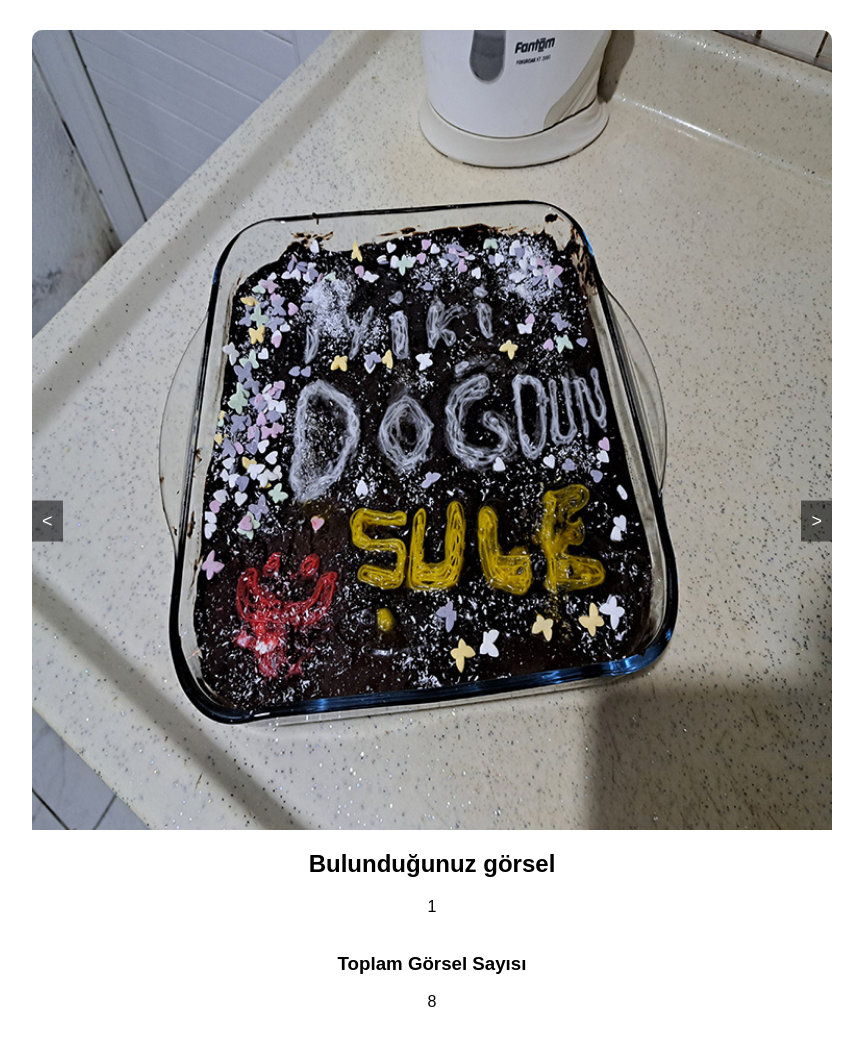
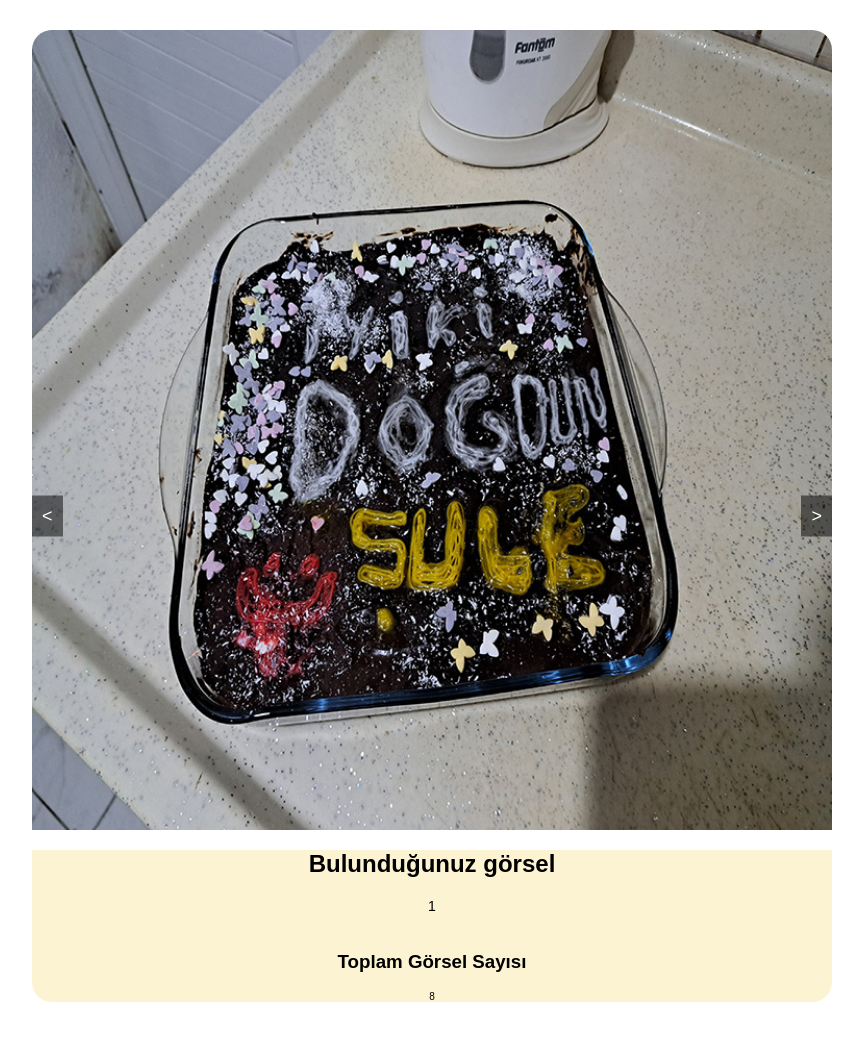
Before and after one commit to suleymandoan/Webpage, a plain HTML site: page index.html in a window 1280 px wide. Shown: the whole page, without its empty margins (208-1071 px from the left). Drawn offline with Linux system fonts and the light colour scheme.

Commit message:
Update index.html

```diff
--- a/index.html
+++ b/index.html
@@ -19,7 +19,7 @@
             max-width:800px;
             margin:30px auto;
             overflow:hidden;
-            border-radius:10px;
+            border-radius:20px;
         }
         .slides{
             display:flex;
@@ -57,6 +57,14 @@
         }
         #yazi{
           text-align:center;
+          background-color:#FBF3D1;
+        }
+        #out{
+            font-size:14px;
+
+        }
+        #out2{
+            font-size:10px;
         }
 
       </style>
```
